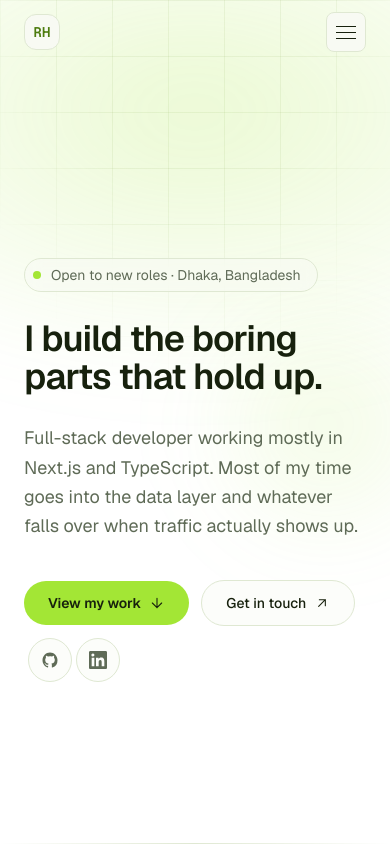
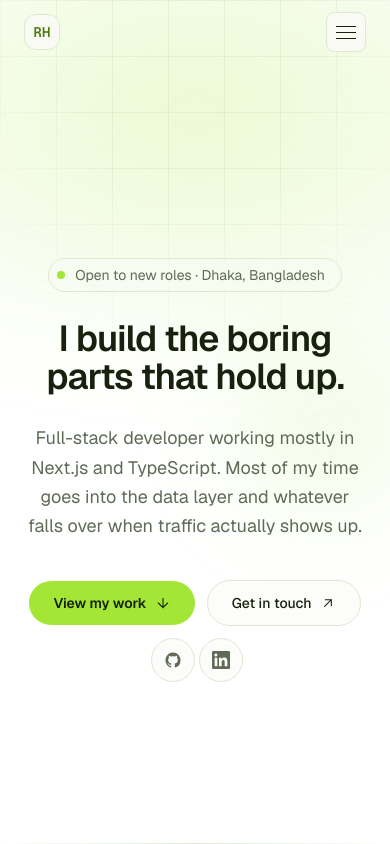
Before and after one commit to rakib-hossain32/claude-portfolio-website, a Next.js app: page / in a window 390 px wide. Shown: the top 844 px of the page. Built offline with nearby package versions, Linux system fonts and the light colour scheme.

Commit message:
feat: add responsive hero and navbar components with motion animations

```diff
--- a/components/hero.tsx
+++ b/components/hero.tsx
@@ -30,20 +30,20 @@ export function Hero({ person }: { person: SiteContent["person"] }) {
           initial={reduce ? false : { opacity: 0, scale: 0.85 }}
           animate={reduce ? undefined : { opacity: 1, scale: 1 }}
           transition={{ duration: 1.6, ease: "easeOut" }}
-          className="absolute -top-40 left-1/2 h-[34rem] w-[60rem] -translate-x-1/2 rounded-full bg-[radial-gradient(closest-side,rgba(163,230,53,0.22),transparent)] blur-2xl"
+          className="absolute -top-40 left-1/2 h-136 w-240 -translate-x-1/2 rounded-full bg-[radial-gradient(closest-side,rgba(163,230,53,0.22),transparent)] blur-2xl"
         />
         <div className="absolute -right-20 top-1/3 h-72 w-72 rounded-full bg-[radial-gradient(closest-side,rgba(163,230,53,0.14),transparent)] blur-2xl" />
-        <div className="absolute bottom-0 left-0 right-0 h-px bg-gradient-to-r from-transparent via-border to-transparent" />
+        <div className="absolute bottom-0 left-0 right-0 h-px bg-linear-to-r from-transparent via-border to-transparent" />
       </div>
 
-      <div className="container-px mx-auto w-full max-w-6xl">
+      <div className="container-px mx-auto w-full max-w-6xl flex flex-col items-center justify-center text-center">
         <motion.div
           variants={container}
           initial="hidden"
           animate="show"
-          className="max-w-3xl"
+          className="flex max-w-3xl flex-col items-center"
         >
-          <motion.div variants={item} className="mb-7 inline-flex items-center gap-2.5 rounded-full border border-border bg-surface/50 py-1.5 pl-2 pr-4 text-sm text-muted backdrop-blur">
+          <motion.div variants={item} className="mb-7 inline-flex items-center justify-center gap-2.5 rounded-full border border-border bg-surface/50 py-1.5 pl-2 pr-4 text-sm text-muted backdrop-blur">
             <span className="relative flex h-2 w-2">
               <span className="absolute inline-flex h-full w-full animate-ping rounded-full bg-accent-2 opacity-75" />
               <span className="relative inline-flex h-2 w-2 rounded-full bg-accent-2" />
@@ -53,7 +53,7 @@ export function Hero({ person }: { person: SiteContent["person"] }) {
 
           <motion.h1
             variants={item}
-            className="text-balance text-4xl font-semibold leading-[1.05] tracking-tight text-ink sm:text-6xl md:text-7xl"
+            className=" text-4xl font-semibold leading-[1.05] tracking-tight text-ink sm:text-6xl md:text-7xl"
           >
             {person.heroHeadline}
           </motion.h1>
@@ -65,7 +65,7 @@ export function Hero({ person }: { person: SiteContent["person"] }) {
             {person.tagline}
           </motion.p>
 
-          <motion.div variants={item} className="mt-10 flex flex-wrap items-center gap-3">
+          <motion.div variants={item} className="mt-10 flex flex-wrap justify-center items-center gap-3">
             <a
               href="#work"
               className="group inline-flex items-center gap-2 rounded-full bg-lime px-6 py-3 text-sm font-semibold text-ink shadow-glow transition-transform hover:-translate-y-0.5"
--- a/components/navbar.tsx
+++ b/components/navbar.tsx
@@ -58,7 +58,8 @@ export function Navbar({ name }: { name: string }) {
   return (
     <header
       className={clsx(
-        "fixed inset-x-0 top-0 z-50 transition-all duration-500",
+        "fixed inset-x-0 top-0 z-50 transition-colors",
+        open ? "duration-100" : "duration-500",
         open
           ? "border-b border-border bg-bg shadow-[0_1px_0_rgba(77,124,15,0.08)]"
           : scrolled
@@ -66,7 +67,7 @@ export function Navbar({ name }: { name: string }) {
           : "border-b border-transparent bg-transparent"
       )}
     >
-      <nav className="container-px mx-auto flex h-16 max-w-6xl items-center justify-between md:h-[4.5rem]">
+      <nav className="container-px mx-auto flex h-16 max-w-6xl items-center justify-between md:h-18">
         <a
           href="#"
           className="group flex items-center gap-2.5"
@@ -125,11 +126,11 @@ export function Navbar({ name }: { name: string }) {
           aria-label={open ? "Close menu" : "Open menu"}
           aria-expanded={open}
         >
-          <div className="flex w-5 flex-col gap-[5px]">
+          <div className="flex w-5 flex-col gap-1.25">
             <span
               className={clsx(
                 "h-px w-full bg-ink transition-all duration-300",
-                open && "translate-y-[6px] rotate-45"
+                open && "translate-y-1.5 rotate-45"
               )}
             />
             <span
@@ -141,7 +142,7 @@ export function Navbar({ name }: { name: string }) {
             <span
               className={clsx(
                 "h-px w-full bg-ink transition-all duration-300",
-                open && "-translate-y-[6px] -rotate-45"
+                open && "-translate-y-1.5 -rotate-45"
               )}
             />
           </div>
```
